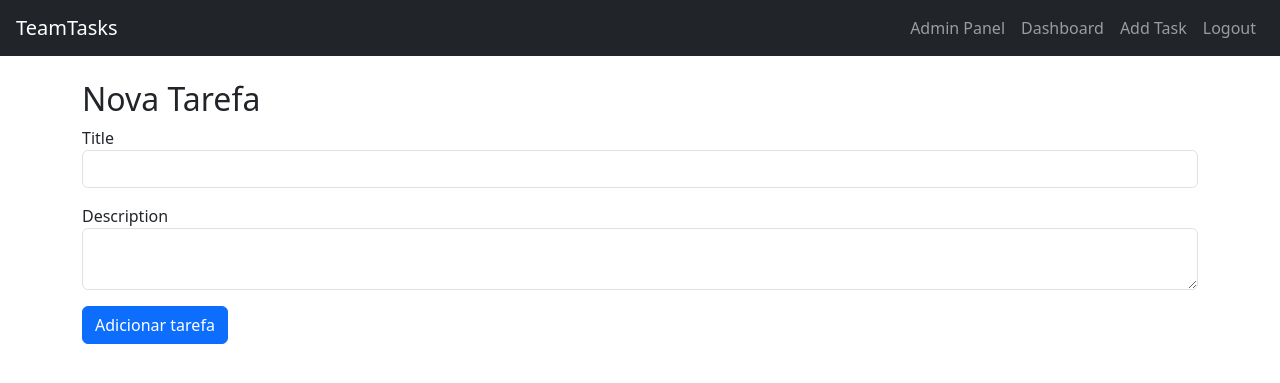
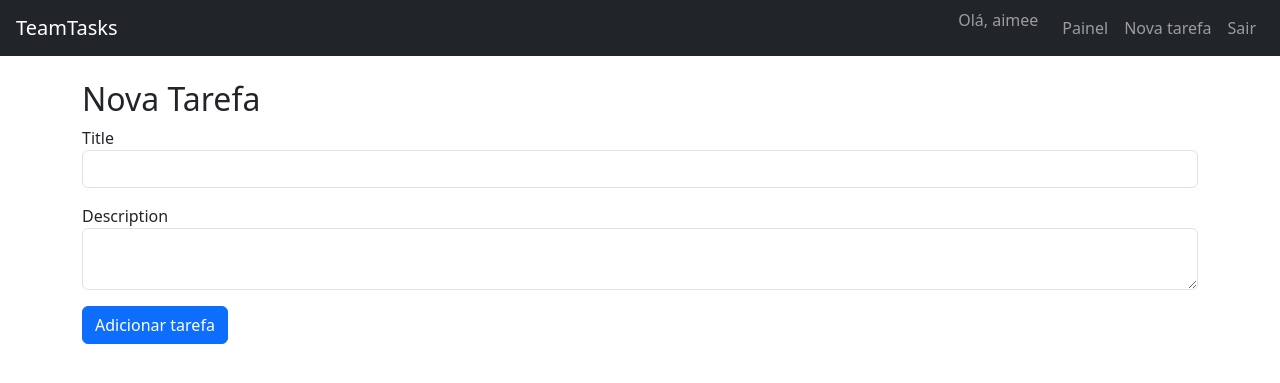
Before and after one commit to mee-bit-0/Gerenciador-coletivo-de-tarefas, a Flask app: page /add in a window 1280 px wide. Shown: the top 383 px of the page. Run offline with Flask 3, Linux system fonts and the light colour scheme; a user stored in the database is signed in.

Commit message:
base html atualizado

```diff
--- a/team_task_manager/app.py
+++ b/team_task_manager/app.py
@@ -242,4 +242,4 @@ def delete_task(task_id):
 if __name__ == "__main__":
     with app.app_context():
         db.create_all()
-    app.run(debug=True)
+    app.run(debug=True, port=5001)
--- a/team_task_manager/templates/base.html
+++ b/team_task_manager/templates/base.html
@@ -1,32 +1,33 @@
 <!DOCTYPE html>
-<html lang="en">
+<html lang="pt-BR">
 <head>
     <meta charset="UTF-8">
-    <title>Team Task Manager</title>
+    <meta name="viewport" content="width=device-width, initial-scale=1">
+    <title>{% block title %}Team Task Manager{% endblock %}</title>
     <link href="https://cdn.jsdelivr.net/npm/bootstrap@5.3.0/dist/css/bootstrap.min.css" rel="stylesheet">
+    <link href="{{ url_for('static', filename='style.css') }}" rel="stylesheet">
 </head>
 
 <body>
 
-    <nav class="navbar navbar-expand-lg navbar-dark bg-dark px-3">
-    <a class="navbar-brand" href="{{ url_for('dashboard') }}">TeamTasks</a>
+<nav class="navbar navbar-expand-lg navbar-dark bg-dark px-3">
+    <a class="navbar-brand" href="{{ url_for('home') }}">TeamTasks</a>
     <div class="collapse navbar-collapse">
         <ul class="navbar-nav ms-auto">
-            {% if current_user.is_authenticated and current_user.role == 'admin' %}
-                <li class="nav-item"><a class="nav-link" href="{{ url_for('admin_dashboard') }}">Admin Panel</a></li>
-            {% endif %}
             {% if current_user.is_authenticated %}
-                <li class="nav-item"><a class="nav-link" href="{{ url_for('dashboard') }}">Dashboard</a></li>
-                <li class="nav-item"><a class="nav-link" href="{{ url_for('add_task') }}">Add Task</a></li>
-                <li class="nav-item"><a class="nav-link" href="{{ url_for('logout') }}">Logout</a></li>
+                <li class="nav-item"><span class="navbar-text me-3">Olá, {{ current_user.username }}</span></li>
+                <li class="nav-item"><a class="nav-link" href="{{ url_for('dashboard') }}">Painel</a></li>
+                <li class="nav-item"><a class="nav-link" href="{{ url_for('add_task') }}">Nova tarefa</a></li>
+                <li class="nav-item"><a class="nav-link" href="{{ url_for('logout') }}">Sair</a></li>
             {% else %}
-                <li class="nav-item"><a class="nav-link" href="{{ url_for('login') }}">Login</a></li>
-                <li class="nav-item"><a class="nav-link" href="{{ url_for('register') }}">Register</a></li>
+                <li class="nav-item"><a class="nav-link" href="{{ url_for('login') }}">Entrar</a></li>
+                <li class="nav-item"><a class="nav-link" href="{{ url_for('register') }}">Registrar</a></li>
             {% endif %}
         </ul>
     </div>
 </nav>
-<div class="container mt-4">
+
+<div class="container mt-4 mb-5">
     {% with messages = get_flashed_messages(with_categories=true) %}
         {% for category, message in messages %}
             <div class="alert alert-{{ category }} alert-dismissible fade show">
@@ -38,6 +39,7 @@
     {% block content %}{% endblock %}
 </div>
 
+<script src="https://cdn.jsdelivr.net/npm/bootstrap@5.3.0/dist/js/bootstrap.bundle.min.js"></script>
 </body>
 
 </html>
```
Also changed, not shown: instance/database.db.
